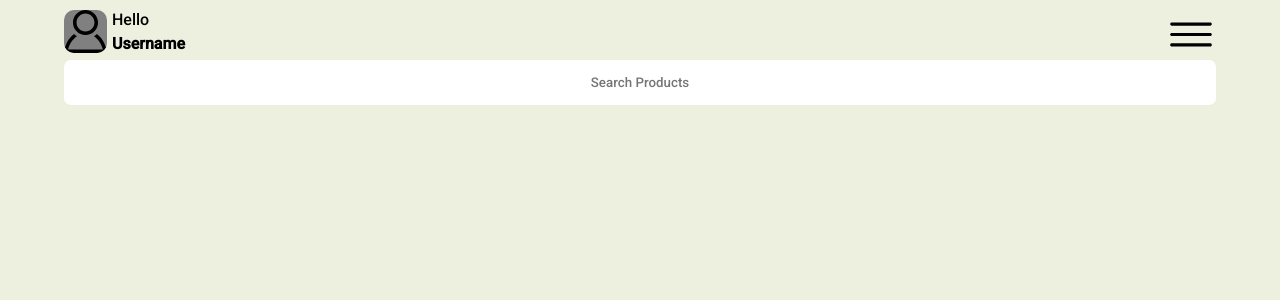
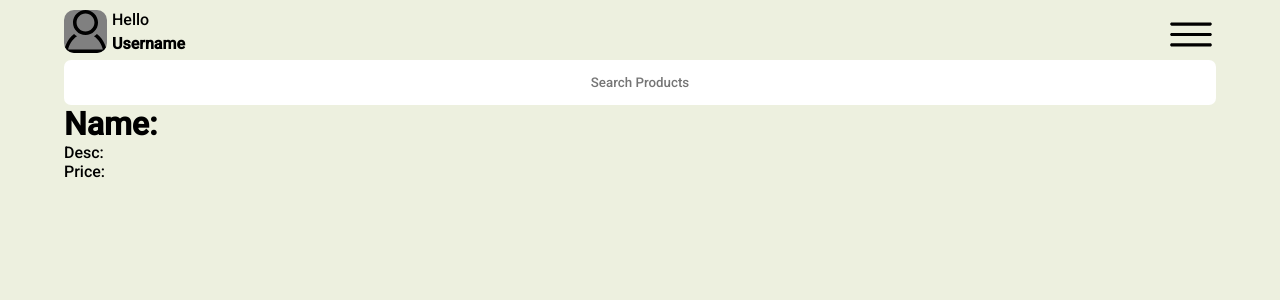
Before and after one commit to JustKooba/JustKooba-Products-Shop, a Vue app: page / in a window 1280 px wide. Shown: the top 300 px of the page. Built offline with nearby package versions, Linux system fonts and the light colour scheme; no server answers; the HTML template or start-up script is replaced by a standard one.

Commit message:
Update App.vue

```diff
--- a/src/App.vue
+++ b/src/App.vue
@@ -2,16 +2,19 @@
   <div>
     <header-main />
     <filter-nav />
+    <products-vue />
   </div>
 </template>
 
 <script>
 import HeaderMain from "./components/Header/Header.vue";
 import filterNav from "./components/filter/filterNav.vue";
+import productsVue from "./components/products/products.vue";
 export default {
   components: {
     HeaderMain,
     filterNav,
+    productsVue,
   },
 };
 </script>
```
